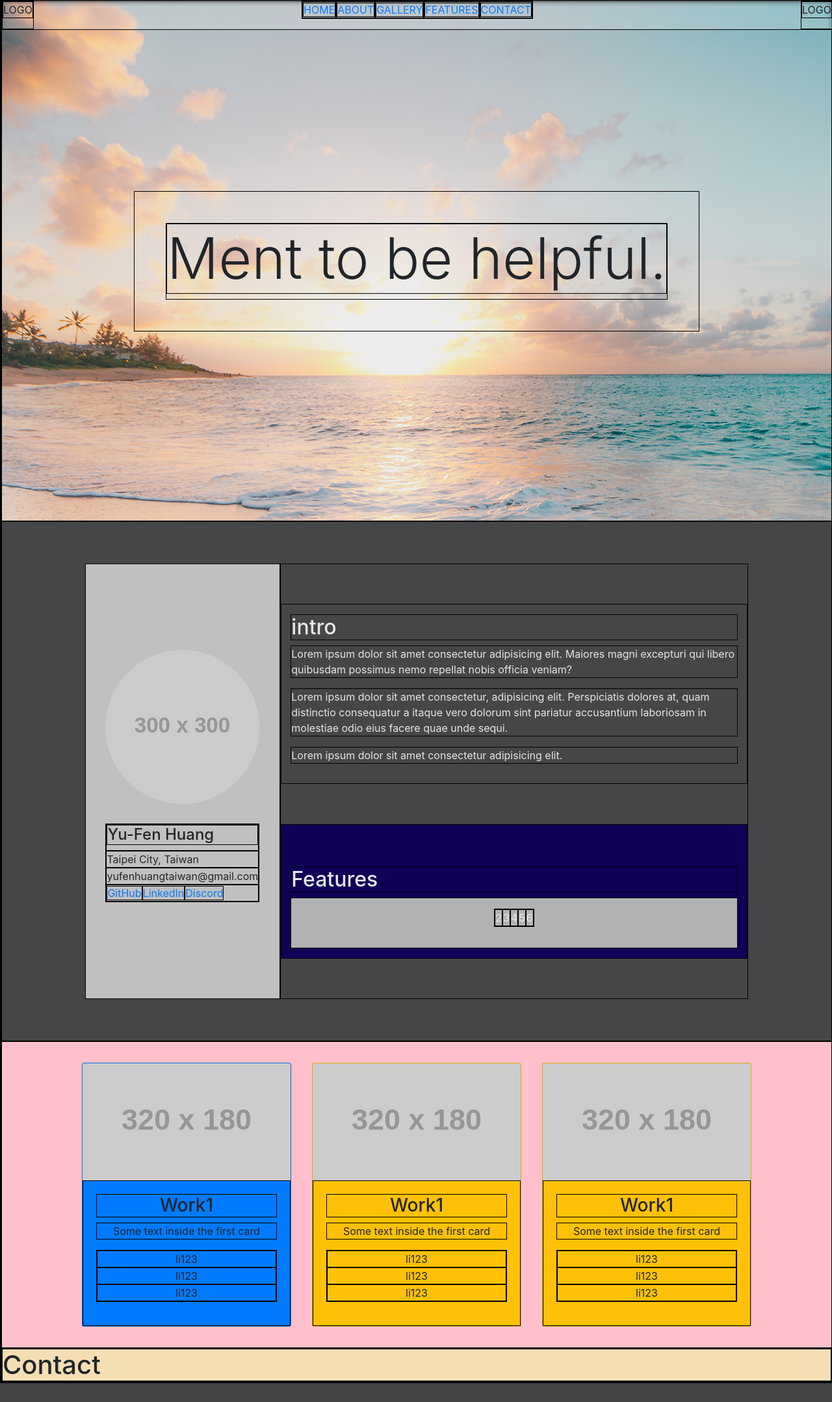
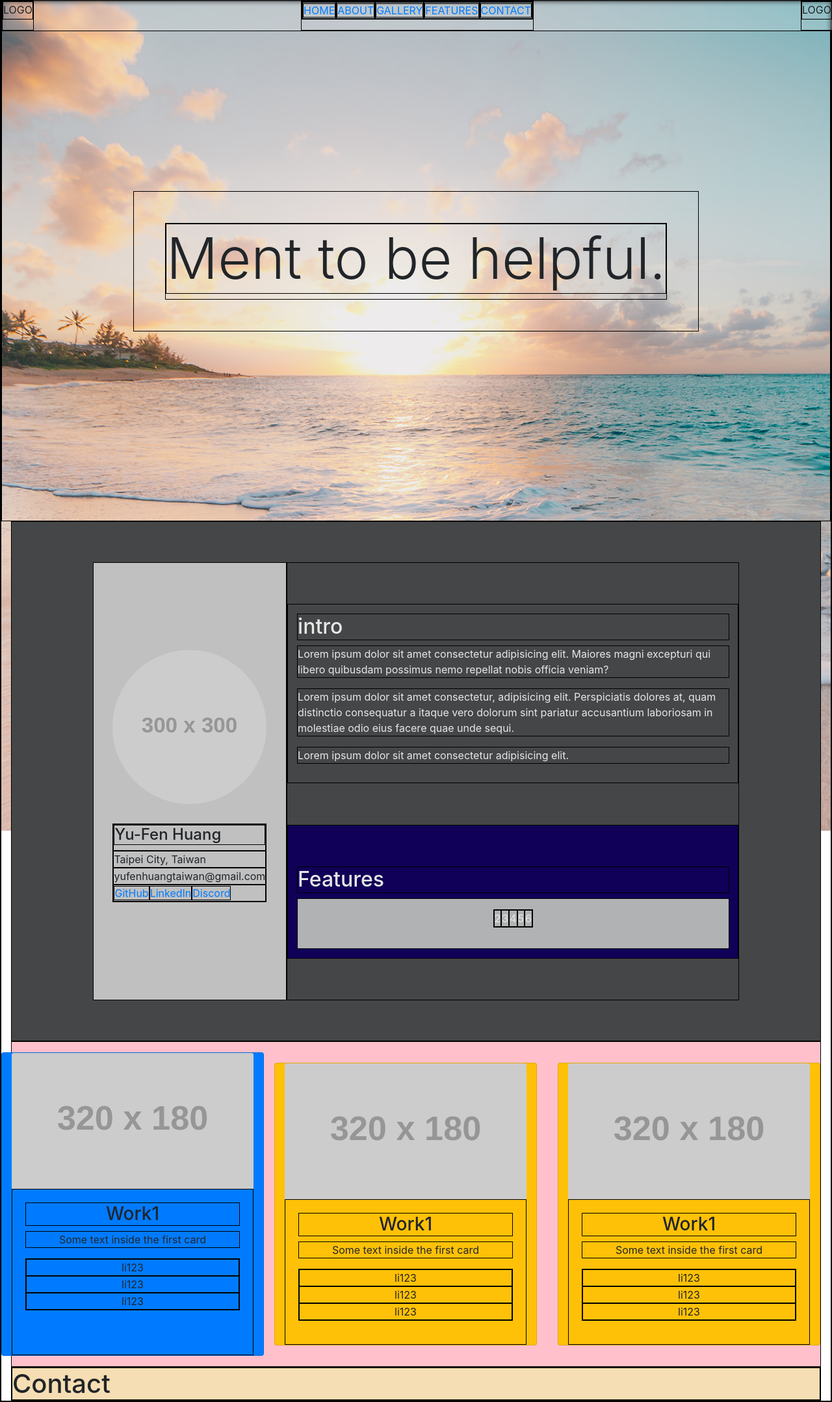
Before and after one commit to YuuuFen/work_personal_website, a PHP site: page / in a window 1280 px wide. Shown: the whole page at 65% size. Before the commit the page ends 2128 px from the top, so only its background shows below. Run offline with PHP 8.4, Linux system fonts and the light colour scheme; grey boxes labelled with a size stand in for pictures from a placeholder-image service; some libraries are stand-ins or nearby versions.

Commit message:
formatter

```diff
--- a/index.html
+++ b/index.html
@@ -13,12 +13,13 @@
       crossorigin="anonymous"
     />
   </head>
-  <body>
-    <!-- navbar start -->
-    <nav>
+  <body class="container-fluid">
+    <!-- navbar -->
+    <nav class="row">
       <div class="logo">
         <p>LOGO</p>
       </div>
+      <div>
         <ul>
           <li><a href="">HOME</a></li>
           <li><a href="">ABOUT</a></li>
@@ -26,14 +27,18 @@
           <li><a href="">FEATURES</a></li>
           <li><a href="">CONTACT</a></li>
         </ul>
+      </div>
       <div class="icon">
         <p>LOGO</p>
       </div>
     </nav>
     <!-- navbar end -->
 
-    <!-- header start -->
-    <div class="d-flex align-items-center justify-content-center" style="height:100vh">
+    <!-- header -->
+    <div
+      class="row d-flex align-items-center justify-content-center"
+      style="height: 100vh"
+    >
       <div class="p-5 align-items-center">
         <div class="d-flex justify-content-center">
           <h1 class="display-2">Ment to be helpful.</h1>
@@ -43,39 +48,45 @@
         </div> -->
       </div>
     </div>
-    </div>
     <!-- header end -->
 
-    <!-- About start -->
-    <div class="flex-con" style="min-height:100vh">
-      <div class="proPic">
+    <!-- About -->
+    <div class="flex-con" style="min-height: 100vh">
+      <!-- pro pic & info -->
+      <div class="pro">
         <img src="https://fakeimg.pl/300x300/ffeeee/" alt="proPic" />
         <ul>
           <li><h1>Yu-Fen Huang</h1></li>
           <li>Taipei City, Taiwan</li>
           <li>yufenhuangtaiwan@gmail.com</li>
-          <li><a href="#">GitHub</a><a href="#">LinkedIn</a><a href="#">Discord</a></li>
+          <li>
+            <a href="#">GitHub</a><a href="#">LinkedIn</a
+            ><a href="#">Discord</a>
+          </li>
         </ul>
+      </div>
+      <!-- pro pic & info end -->
 
-      </div>
       <div class="intro">
+        <!-- Intop-top -->
         <div class="intro-top">
           <h2>intro</h2>
           <p>
-          Lorem ipsum dolor sit amet consectetur adipisicing elit. Maiores magni
-          excepturi qui libero quibusdam possimus nemo repellat nobis officia
-          veniam?
+            Lorem ipsum dolor sit amet consectetur adipisicing elit. Maiores
+            magni excepturi qui libero quibusdam possimus nemo repellat nobis
+            officia veniam?
           </p>
           <p>
-          Lorem ipsum dolor sit amet consectetur, adipisicing elit. Perspiciatis
-          dolores at, quam distinctio consequatur a itaque vero dolorum sint
-          pariatur accusantium laboriosam in molestiae odio eius facere quae
-          unde sequi.
+            Lorem ipsum dolor sit amet consectetur, adipisicing elit.
+            Perspiciatis dolores at, quam distinctio consequatur a itaque vero
+            dolorum sint pariatur accusantium laboriosam in molestiae odio eius
+            facere quae unde sequi.
           </p>
           <p>Lorem ipsum dolor sit amet consectetur adipisicing elit.</p>
         </div>
+        <!-- Intop-top end -->
 
-        <!-- Features start -->
+        <!-- Features -->
         <div class="intro-buttom">
           <h2 class="fe-title">Features</h2>
           <span class="features p-3">
@@ -86,7 +97,7 @@
               <li>5</li>
               <li>6</li>
             </ul>
-        </dspan>
+          </span>
         </div>
         <!-- Features end -->
       </div>
@@ -95,25 +106,7 @@
 
     <!-- Gallery start -->
     <div class="gallery p-3">
-      <div class="card bg-primary m-3">
-        <img
-        class="card-img-top"
-        src="https://fakeimg.pl/320x180/ffeeee/"
-        alt="Card image"
-        style="width: 100%"
-        />
-
-        <div class="card-body text-center">
-          <h3>Work1</h3>
-          <p class="card-text">Some text inside the first card</p>
-          <ul>
-            <li>li123</li>
-            <li>li123</li>
-            <li>li123</li>
-          </ul>
-        </div>
-      </div>
-      <div class="card bg-warning m-3">
+      <div class="card bg-primary col-12 col-md-4">
         <img
           class="card-img-top"
           src="https://fakeimg.pl/320x180/ffeeee/"
@@ -130,7 +123,26 @@
           </ul>
         </div>
       </div>
-      <div class="card bg-warning m-3">
+
+      <div class="card bg-warning m-3 col-12 col-md-4">
+        <img
+          class="card-img-top"
+          src="https://fakeimg.pl/320x180/ffeeee/"
+          alt="Card image"
+          style="width: 100%"
+        />
+        <div class="card-body text-center">
+          <h3>Work1</h3>
+          <p class="card-text">Some text inside the first card</p>
+          <ul>
+            <li>li123</li>
+            <li>li123</li>
+            <li>li123</li>
+          </ul>
+        </div>
+      </div>
+
+      <div class="card bg-warning m-3 col-12 col-md-4">
         <img
           class="card-img-top"
           src="https://fakeimg.pl/320x180/ffeeee/"
@@ -148,14 +160,11 @@
         </div>
       </div>
     </div>
-      <!-- Gallery start -->
-
-
+    <!-- Gallery end -->
 
     <!-- Contact start -->
     <div class="contact">
       <h1>Contact</h1>
-
     </div>
     <!-- Contact end -->
 
--- a/style.css
+++ b/style.css
@@ -74,7 +74,7 @@ nav .icon {
   padding: 5% 10%;
 }
 
-.flex-con .proPic {
+.flex-con .pro {
   display: -webkit-box;
   display: -ms-flexbox;
   display: flex;
@@ -94,16 +94,16 @@ nav .icon {
   width: 25vw;
 }
 
-.flex-con .proPic ul {
+.flex-con .pro ul {
   margin-top: 30px;
   display: inline-block;
 }
 
-.flex-con .proPic h1 {
+.flex-con .pro h1 {
   font-size: 24px;
 }
 
-.flex-con .proPic img {
+.flex-con .pro img {
   max-width: 100%;
   border-radius: 50%;
 }
--- a/style.sass
+++ b/style.sass
@@ -40,7 +40,7 @@ nav
     justify-content: center
     background-color: #454647
     padding: 5% 10%
-    .proPic
+    .pro
         display: flex
         flex-direction: column
         justify-content: center
```
Also changed, not shown: 1 other file. Lines whose indentation alone changed are shown as unchanged.
